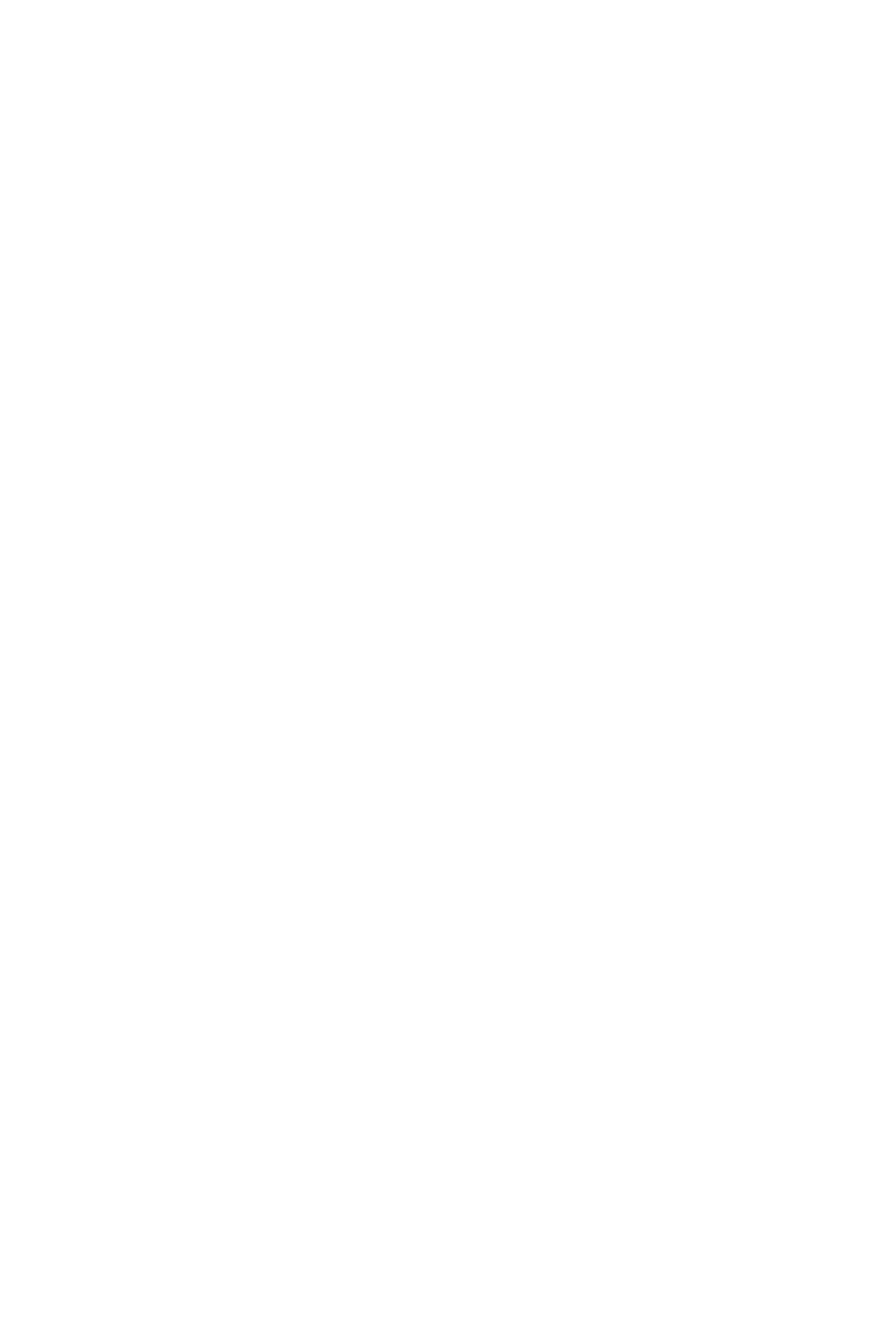
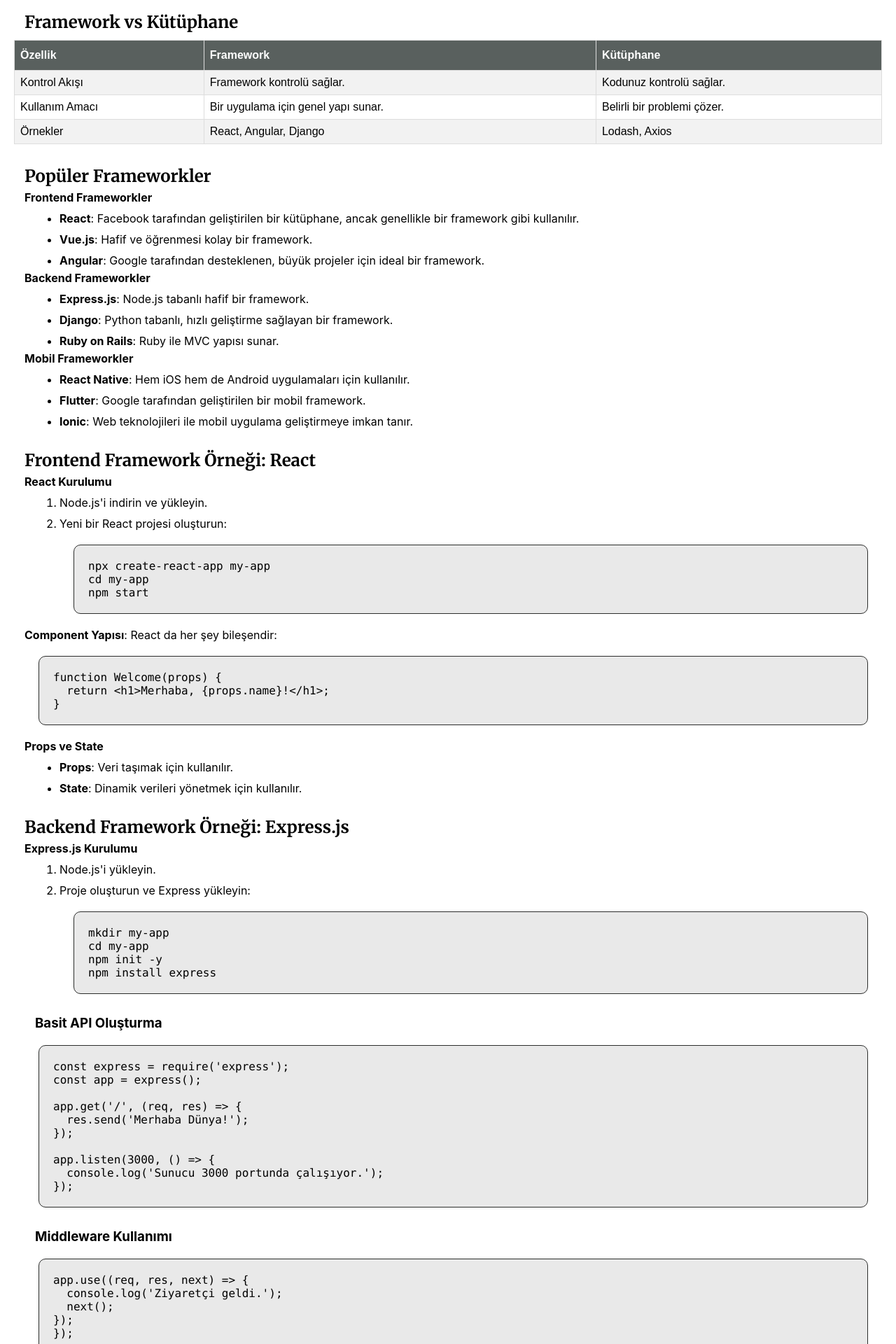
Before and after one commit to bilgekosee/BestNote, a React (Create React App) app: page /Framework in a window 1280 px wide. Shown: the part 620-2540 px from the top of the page at 70% size. Before the commit the page ends 800 px from the top, so only its background shows below. Built offline with nearby package versions, Linux system fonts and the light colour scheme.

Commit message:
framework alanına bazı açıklamalar eklendi

```diff
--- a/src/Pages/CSS.css
+++ b/src/Pages/CSS.css
@@ -1,4 +1,3 @@
-html,
 body {
   overflow-y: auto;
   overflow-x: hidden;
@@ -33,9 +32,9 @@
 
 .example-css {
   display: flex;
-  background-color: rgba(216, 214, 117, 0.286);
+  background-color: rgba(95, 95, 92, 0.134);
   gap: 50%;
-  border: dotted 1px red;
+  border: solid 1px rgb(44, 45, 44);
   border-radius: 10px;
   padding: 20px;
   margin: 20px;
@@ -70,9 +69,9 @@
 }
 .border-example {
   display: flex;
-  background-color: rgba(216, 214, 117, 0.286);
+  background-color: rgba(95, 95, 92, 0.134);
   gap: 5px;
-  border: dotted 1px red;
+  border: solid 1px rgb(44, 45, 44);
   border-radius: 10px;
   padding: 20px;
   margin: 20px;
@@ -107,10 +106,10 @@
 }
 .display-example {
   display: flex;
-  background-color: rgba(216, 214, 117, 0.286);
+  background-color: rgba(95, 95, 92, 0.134);
+  border: solid 1px rgb(44, 45, 44);
   flex-direction: column;
   gap: 20px;
-  border: dotted 1px red;
   border-radius: 10px;
   padding: 20px;
   margin: 20px;
@@ -136,10 +135,10 @@
 }
 .example-css-grid {
   display: flex;
-  background-color: rgba(216, 214, 117, 0.286);
+  background-color: rgba(95, 95, 92, 0.134);
+  border: solid 1px rgb(44, 45, 44);
   flex-direction: column;
   gap: 20px;
-  border: dotted 1px red;
   border-radius: 10px;
   padding: 20px;
   margin: 20px;
@@ -297,10 +296,10 @@
 }
 .example-css-responsive {
   display: flex;
-  background-color: rgba(216, 214, 117, 0.286);
+  background-color: rgba(95, 95, 92, 0.134);
+  border: solid 1px rgb(44, 45, 44);
   flex-direction: column;
   gap: 20px;
-  border: dotted 1px red;
   border-radius: 10px;
   padding: 20px;
   margin: 20px;
--- a/src/Pages/Framework.css
+++ b/src/Pages/Framework.css
@@ -4,7 +4,7 @@
   margin-top: 30px;
   margin-left: 15px;
 }
-.framework-containerh3 {
+.framework-container h3 {
   margin-top: 30px;
   margin-left: 15px;
 }
@@ -27,3 +27,40 @@
   margin-top: 10px;
   margin-left: 50px;
 }
+#framework {
+  font-family: Arial, Helvetica, sans-serif;
+  border-collapse: collapse;
+  margin-top: 10px;
+  width: 100%;
+}
+
+#framework td,
+#framework th {
+  border: 1px solid #ddd;
+  padding: 8px;
+}
+
+#framework tr:nth-child(even) {
+  background-color: #f2f2f2;
+}
+
+#framework tr:hover {
+  background-color: #ddd;
+}
+
+#framework th {
+  padding-top: 12px;
+  padding-bottom: 12px;
+  text-align: left;
+  background-color: #151f1cb4;
+  color: white;
+}
+.try-js {
+  display: flex;
+  flex-direction: column;
+  background-color: rgba(192, 89, 223, 0.286);
+  border: dotted 1px rgb(255, 0, 217);
+  border-radius: 10px;
+  padding: 20px;
+  margin: 20px;
+}
--- a/src/Pages/Framework.js
+++ b/src/Pages/Framework.js
@@ -29,6 +29,239 @@
           </ul>
         </p>
       </div>
+      <div className="content-js">
+        <h2>Framework vs Kütüphane</h2>
+        <table id="framework">
+          <tr>
+            <th>Özellik</th>
+            <th>Framework</th>
+            <th>Kütüphane</th>
+          </tr>
+          <tr>
+            <td>Kontrol Akışı</td>
+            <td>Framework kontrolü sağlar.</td>
+            <td>Kodunuz kontrolü sağlar.</td>
+          </tr>
+          <tr>
+            <td>Kullanım Amacı</td>
+            <td>Bir uygulama için genel yapı sunar.</td>
+            <td>Belirli bir problemi çözer.</td>
+          </tr>
+          <tr>
+            <td>Örnekler</td>
+            <td>React, Angular, Django</td>
+            <td>Lodash, Axios</td>
+          </tr>
+        </table>
+      </div>
+      <div className="content-js">
+        <h2>Popüler Frameworkler</h2>
+        <p>
+          <strong>Frontend Frameworkler</strong>
+          <ul>
+            <li>
+              <strong>React</strong>: Facebook tarafından geliştirilen bir
+              kütüphane, ancak genellikle bir framework gibi kullanılır.
+            </li>
+            <li>
+              <strong>Vue.js</strong>: Hafif ve öğrenmesi kolay bir framework.
+            </li>
+            <li>
+              <strong>Angular</strong>: Google tarafından desteklenen, büyük
+              projeler için ideal bir framework.
+            </li>
+          </ul>
+        </p>
+        <p>
+          <strong>Backend Frameworkler</strong>
+          <ul>
+            <li>
+              <strong>Express.js</strong>: Node.js tabanlı hafif bir framework.
+            </li>
+            <li>
+              <strong>Django</strong>: Python tabanlı, hızlı geliştirme sağlayan
+              bir framework.
+            </li>
+            <li>
+              <strong>Ruby on Rails</strong>: Ruby ile MVC yapısı sunar.
+            </li>
+          </ul>
+        </p>
+        <p>
+          <strong>Mobil Frameworkler</strong>
+          <ul>
+            <li>
+              <strong>React Native</strong>: Hem iOS hem de Android uygulamaları
+              için kullanılır.
+            </li>
+            <li>
+              <strong>Flutter</strong>: Google tarafından geliştirilen bir mobil
+              framework.
+            </li>
+            <li>
+              <strong>Ionic</strong>: Web teknolojileri ile mobil uygulama
+              geliştirmeye imkan tanır.
+            </li>
+          </ul>
+        </p>
+      </div>
+      <div className="content-js">
+        <h2> Frontend Framework Örneği: React</h2>
+        <p>
+          <strong>React Kurulumu</strong>
+          <ol>
+            <li value="1">Node.js'i indirin ve yükleyin.</li>
+            <li value="2">
+              Yeni bir React projesi oluşturun:
+              <div className="example-css">
+                <pre>
+                  <code>{`npx create-react-app my-app
+cd my-app
+npm start`}</code>
+                </pre>
+              </div>
+            </li>
+          </ol>
+        </p>
+        <p>
+          <strong>Component Yapısı</strong>: React da her şey bileşendir:
+          <div className="example-css">
+            <pre>
+              <code>{`function Welcome(props) {
+  return <h1>Merhaba, {props.name}!</h1>;
+}`}</code>
+            </pre>
+          </div>
+        </p>
+        <p>
+          <strong>Props ve State</strong>
+          <ul>
+            <li>
+              <strong>Props</strong>: Veri taşımak için kullanılır.
+            </li>
+            <li>
+              <strong>State</strong>: Dinamik verileri yönetmek için kullanılır.
+            </li>
+          </ul>
+        </p>
+      </div>
+      <div className="content-js">
+        <h2>Backend Framework Örneği: Express.js</h2>
+        <p>
+          <strong>Express.js Kurulumu</strong>
+          <ol>
+            <li value="1">Node.js'i yükleyin.</li>
+            <li value="2">
+              Proje oluşturun ve Express yükleyin:
+              <div className="example-css">
+                <pre>
+                  <code>{`mkdir my-app
+cd my-app
+npm init -y
+npm install express`}</code>
+                </pre>
+              </div>
+            </li>
+          </ol>
+          <h3>Basit API Oluşturma</h3>
+          <div className="example-css">
+            <pre>
+              <code>{`const express = require('express');
+const app = express();
+
+app.get('/', (req, res) => {
+  res.send('Merhaba Dünya!');
+});
+
+app.listen(3000, () => {
+  console.log('Sunucu 3000 portunda çalışıyor.');
+});`}</code>
+            </pre>
+          </div>
+          <h3>Middleware Kullanımı</h3>
+          <div className="example-css">
+            <pre>
+              <code>{`app.use((req, res, next) => {
+  console.log('Ziyaretçi geldi.');
+  next();
+});
+});`}</code>
+            </pre>
+          </div>
+        </p>
+      </div>
+      <div className="content-js">
+        <h2>Mobil Framework Örneği: React Native</h2>
+        <p>
+          <strong>React Native Kurulumu</strong>
+          <ol>
+            <li value="1">React Native CLI'yi yükleyin:</li>
+            <div className="example-css">
+              <pre>
+                <code>{`npm install -g react-native-cli
+react-native init MyProject
+cd MyProject
+react-native run-android`}</code>
+              </pre>
+            </div>
+          </ol>
+        </p>
+        <p>
+          <strong>Basit Bir Mobil Uygulama</strong>
+          <div className="example-css">
+            <pre>
+              <code>{`import React from 'react';
+import { Text, View } from 'react-native';
+
+const App = () => (
+  <View>
+    <Text>Merhaba React Native!</Text>
+  </View>
+);
+
+export default App;`}</code>
+            </pre>
+          </div>
+        </p>
+      </div>
+      <div className="content-js">
+        <h2>Framework Seçerken Dikkat Edilmesi Gerekenler</h2>
+        <ul>
+          <li>
+            <strong>Proje Gereksinimleri</strong>: Büyük bir projede Angular,
+            küçük bir projede Vue daha uygun olabilir.
+          </li>
+          <li>
+            <strong>Topluluk ve Dokümantasyon</strong>: Büyük topluluklar daha
+            fazla destek sağlar.
+          </li>
+          <li>
+            <strong>Performans</strong>: Uygulamanın hız gereksinimleri göz
+            önünde bulundurulmalıdır.
+          </li>
+        </ul>
+      </div>
+      <div className="try-js">
+        <p>
+          <strong>Denemek İster misin?</strong>
+        </p>
+        <p>
+          <strong>Uygulamalı Örnek:</strong> Full Stack Proje Geliştirme:Bir
+          React frontend ve Express.js backend kullanarak tam bir uygulama
+          geliştirin.
+          <ol>
+            <li value="1">React ile kullanıcı arayüzünü oluşturun.</li>
+            <li value="2">Express.js ile bir API geliştirin.</li>
+            <li value="3">Frontend ve backend'i entegre edin.</li>
+          </ol>
+        </p>
+      </div>
+      <p>
+        Bu tutorial, frameworkler hakkında temel ve ileri düzey bilgileri
+        öğrenmeniz için bir rehberdir. Her bölümde daha fazla detay ve
+        uygulamalı örneklerle çalışabilirsiniz. Öğrenme sürecinde bol bol pratik
+        yapmayı unutmayın!
+      </p>
     </div>
   );
 }
--- a/src/Pages/Html.css
+++ b/src/Pages/Html.css
@@ -6,10 +6,10 @@
 }
 .example {
   margin: 20px;
-  border: dotted 1px red;
+  background-color: rgba(95, 95, 92, 0.134);
+  border: solid 1px rgb(44, 45, 44);
   border-radius: 10px;
   padding: 20px;
-  background-color: rgba(216, 214, 117, 0.286);
 }
 .content-html {
   margin: 20px;
```
